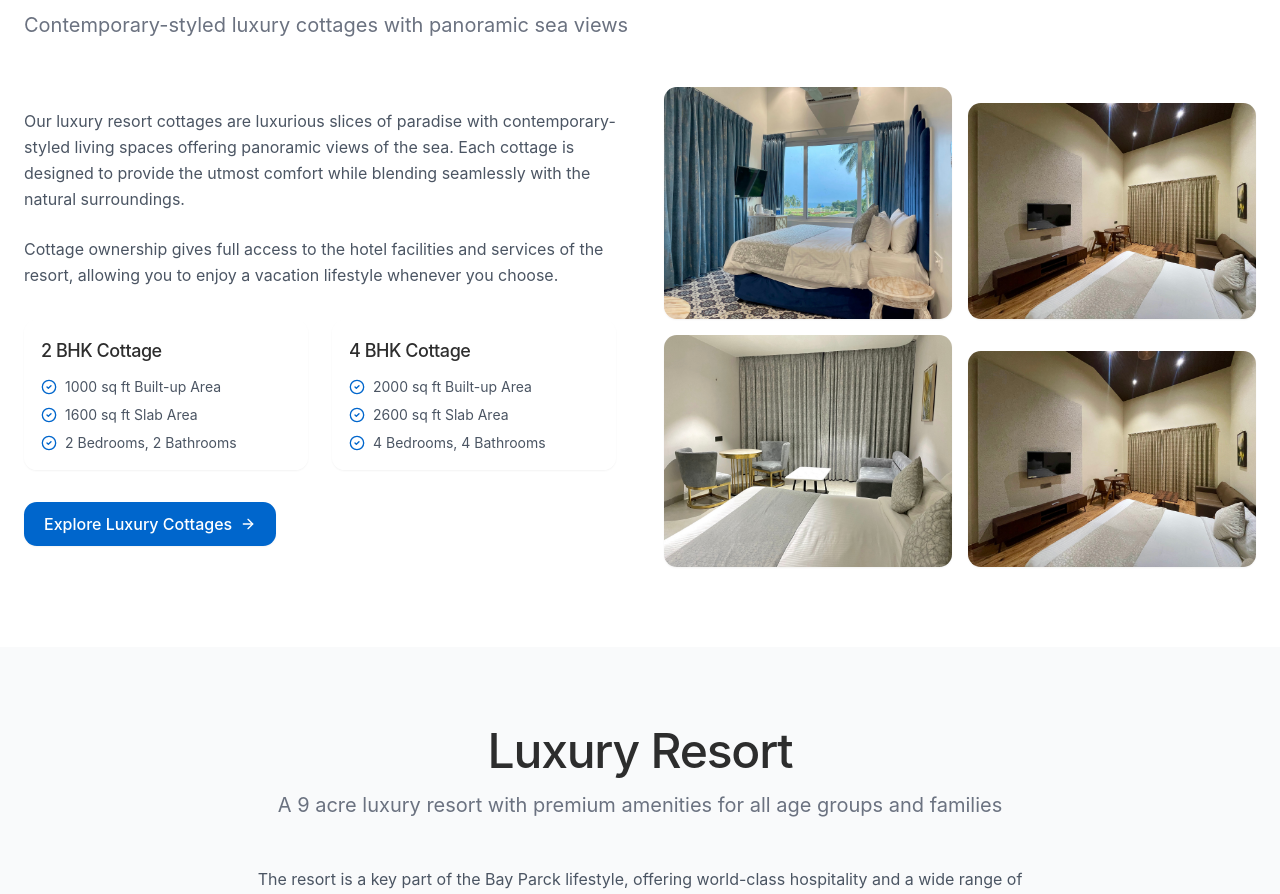
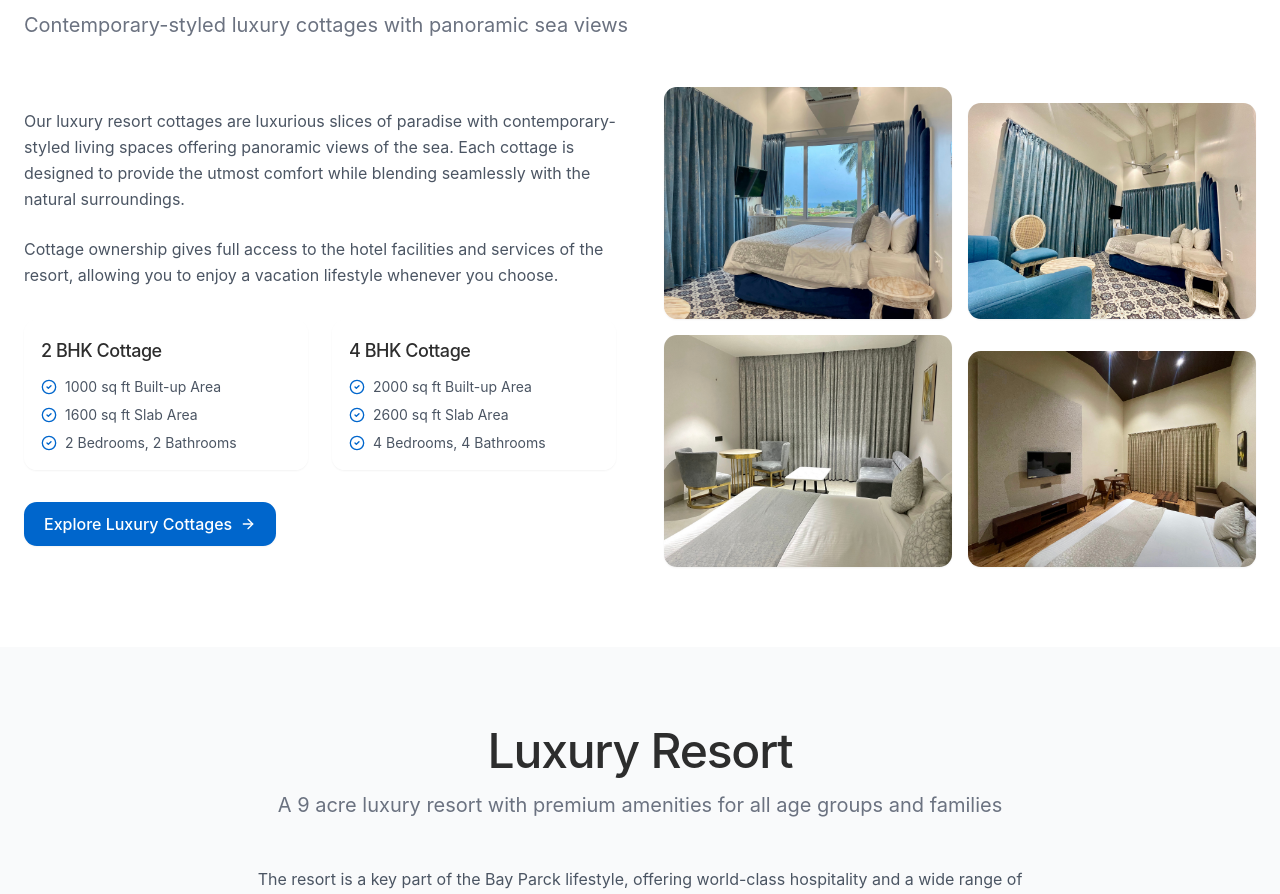
Before and after one commit to RatnakarFuri/svnbayparck, a React (Vite) app: page /home in a window 1280 px wide. Shown: the part 2725-3619 px from the top of the page. Built offline with nearby package versions, Linux system fonts and the light colour scheme; a web font is replaced by a local one.

Commit message:
Visual edit in Lovable
Edited UI in Lovable

```diff
--- a/src/pages/Home.tsx
+++ b/src/pages/Home.tsx
@@ -233,7 +233,7 @@ const Home = () => {
               <img alt="Luxury Cottage Exterior" className="object-cover w-full h-full" src="/lovable-uploads/7ce3725f-2078-4769-ae6b-2432c9708d08.jpg" />
             </div>
             <div className="rounded-lg overflow-hidden shadow-sm mt-4">
-              <img alt="Luxury Cottage Interior" className="object-cover w-full h-full" src="/lovable-uploads/01567582-2cd2-4a9c-b7e3-6a8b4ff18c03.jpg" />
+              <img alt="Luxury Cottage Interior" className="object-cover w-full h-full" src="/lovable-uploads/bd79b48c-93fe-4ee7-bb28-14b288dc4104.jpg" />
             </div>
             <div className="rounded-lg overflow-hidden shadow-sm">
               <img alt="Cottage View" className="object-cover w-full h-full" src="/lovable-uploads/f5f12fa3-907e-45e3-87de-cf0c386a03a5.jpg" />
```
Also changed, not shown: public/lovable-uploads/bd79b48c-93fe-4ee7-bb28-14b288dc4104.jpg (added).
